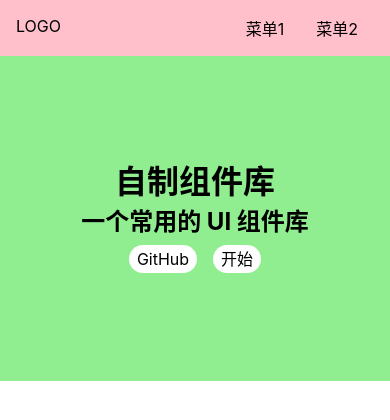
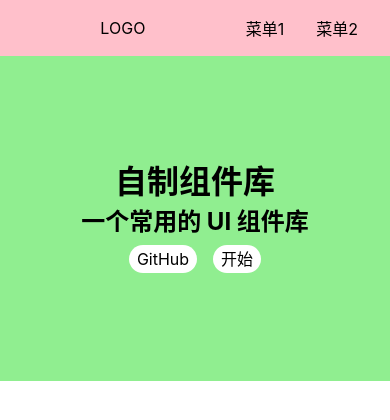
Before and after one commit to wonggamto/ui-library, a Vue app: page /#/ in a window 390 px wide. Shown: the top 420 px of the page. Built offline with nearby package versions, Linux system fonts and the light colour scheme.

Commit message:
让 Topnav 组件的logo是响应式的

```diff
--- a/src/App.vue
+++ b/src/App.vue
@@ -1,5 +1,4 @@
 <template>
-
   <router-view/>
 </template>
 
@@ -9,7 +8,7 @@
   name: 'App',
   setup(){
     const asideVisible = ref(false)
-    provide('xxx',asideVisible)
+    provide('asideVisible',asideVisible)
   },
   components: {
   }
--- a/src/components/TopNav.vue
+++ b/src/components/TopNav.vue
@@ -9,16 +9,17 @@
 </template>
 
 <script lang='ts'>
-import {inject,Ref} from 'vue';
+import {inject, Ref} from 'vue';
 
 export default {
   name: 'TopNav',
   setup() {
-    const asideVisible = inject<Ref<boolean>>('xxx');
-    const toggleAside = ()=>{
-      asideVisible.value = !asideVisible.value
-    }
-    return {toggleAside}
+    const asideVisible = inject<Ref<boolean>>('asideVisible');
+    const toggleAside = () => {
+      asideVisible.value = !asideVisible.value;
+      console.log('topNav', asideVisible.value);
+    };
+    return {toggleAside};
   }
 };
 </script>
@@ -29,7 +30,9 @@
   display: flex;
   padding: 16px;
   position: relative;
-  z-index: 10;
+  z-index: 19;
+  justify-content: center;
+  align-items: center;
 
   > .logo {
     max-width: 6em;
@@ -47,4 +50,13 @@
   }
 }
 
+@media (max-width: 500px) {
+  > .menu {
+    display: none;
+  }
+  .logo {
+    margin: 0 auto
+  }
+}
+
 </style>
--- a/src/views/Doc.vue
+++ b/src/views/Doc.vue
@@ -29,7 +29,8 @@
   name: 'Doc',
   components: {TopNav},
   setup(){
-    const asideVisible = inject<Ref<boolean>>('xxx');
+    const asideVisible = inject<Ref<boolean>>('asideVisible');
+    console.log('doc',asideVisible);
     return {asideVisible}
   }
 };
--- a/src/views/Home.vue
+++ b/src/views/Home.vue
@@ -12,6 +12,7 @@
 
 <script lang='ts'>
 import TopNav from '../components/TopNav.vue';
+
 export default {
   name: 'Home',
   components: {TopNav}
@@ -19,6 +20,7 @@
 </script>
 
 <style lang='scss' scoped>
+@use "sass:math";
 .banner {
   padding: 100px 0;
   display: flex;
@@ -26,16 +28,22 @@
   align-items: center;
   flex-direction: column;
   background: lightgreen;
-  > .actions{
+
+  > .actions {
     padding: 8px 0;
+
     a {
-      margin:0 8px;
+      margin: 0 8px;
       background: #fff;
       display: inline-block;
       $h: 28px;
+      //$border-radius:
       height: $h;
       line-height: $h;
-      border-radius: $h/2;
+      //TODO
+      border-radius: 14px;
+      //border-radius:($h / 2);
+      //@debug calc($h / 2);
       padding: 0 8px;
     }
   }
```
